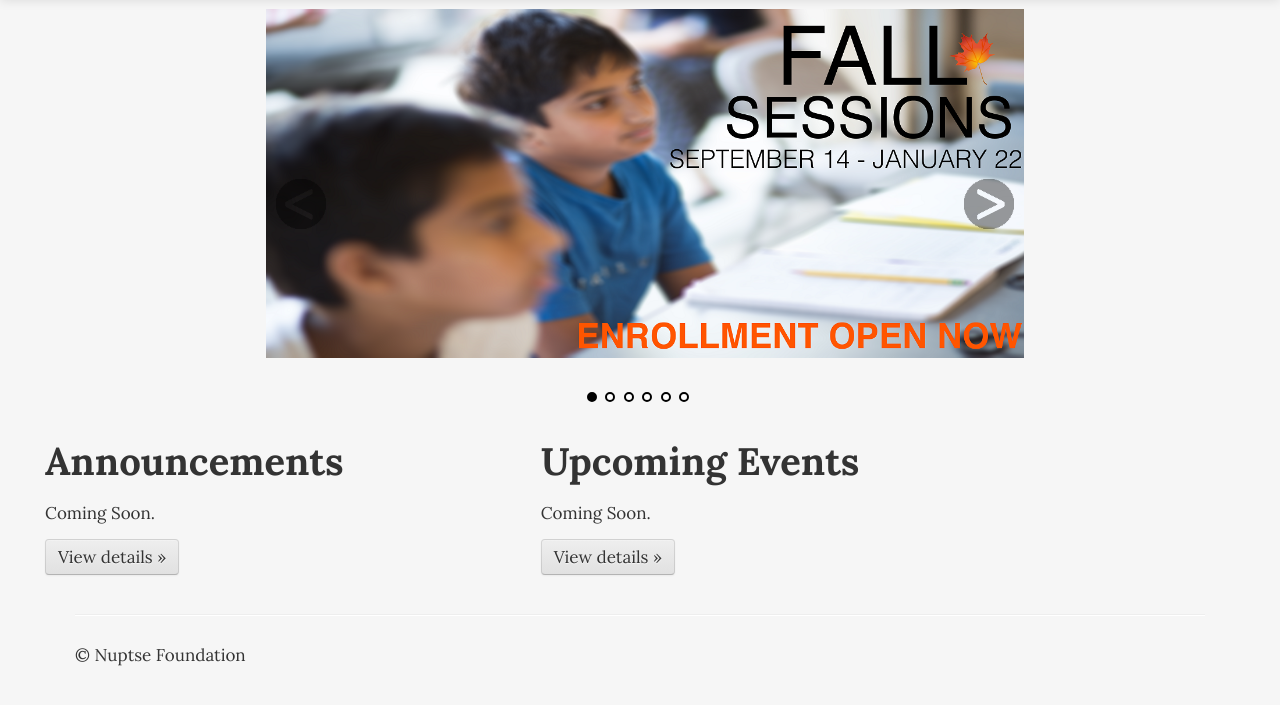
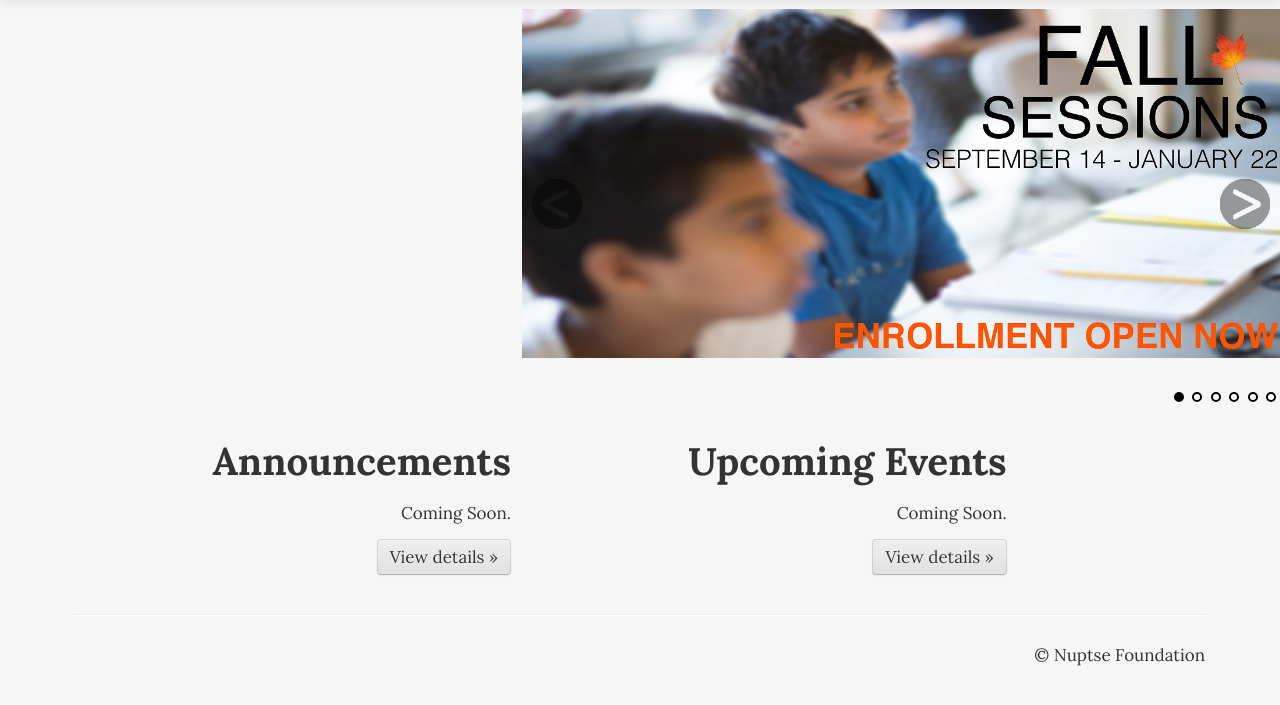
Before and after one commit to rkeyal/nuptse-website, a PHP site: page / in a window 1280 px wide. Shown: the part 61-766 px from the top of the page. Run offline with PHP 8.4, Linux system fonts and the light colour scheme; some libraries are stand-ins or nearby versions.

Commit message:
Reordered Elements in Index

```diff
--- a/index.php
+++ b/index.php
@@ -85,7 +85,11 @@
   <?php include ("header.php"); ?>
   <body>
     <?php include("navbar/navbar.php"); ?>
-	<center>
+	<?php
+		if (isset($_COOKIE["fname"]))
+			include("resources.php");
+	?>
+	<div align="right">
 		<div id="mygallery" class="stepcarousel">
 			<div class="belt">
 
@@ -134,10 +138,7 @@
     <div class="container">
     <div class="container-fluid">
       <div class="row-fluid">
-	<?php
-		if (isset($_COOKIE["fname"]))
-			include("resources.php");
-	?>
+
 	<!--<div class="span9">
 	  <div class="hero-unit">
             <h1>Welcome</h1>
```
